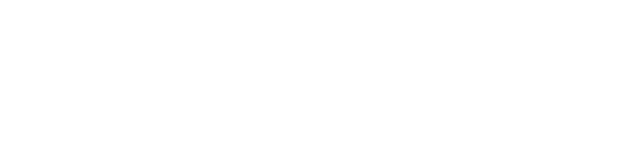
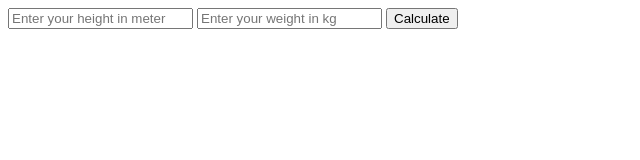
Before and after one commit to shankarjatin/brl_calculator, a website: page index.html in a window 1280 px wide. Shown: the whole page, without its empty margins (0-640 px from the left). Drawn offline with Linux system fonts and the light colour scheme.

Commit message:
changes in index and body-parser package added

```diff
--- a/index.html
+++ b/index.html
@@ -4,9 +4,13 @@
     <meta charset="UTF-8">
     <meta http-equiv="X-UA-Compatible" content="IE=edge">
     <meta name="viewport" content="width=device-width, initial-scale=1.0">
-    <title>Document</title>
+    <title>BMI Calculator</title>
 </head>
 <body>
-
+    <form action="/" method="post">
+        <input type="text" name="hght" placeholder="Enter your height in meter">
+        <input type="text" name="wght" placeholder="Enter your weight in kg">
+        <button type="submit" name="calculate">Calculate</button>
+    </form>
 </body>
 </html>
--- a/package.json
+++ b/package.json
@@ -9,6 +9,7 @@
   "author": "",
   "license": "ISC",
   "dependencies": {
+    "body-parser": "^1.20.1",
     "express": "^4.18.2"
   }
 }
```
Also changed, not shown: 1 other file.
